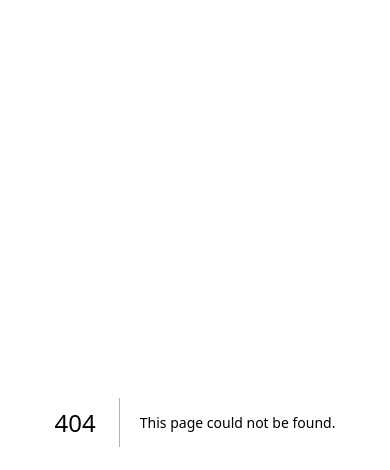
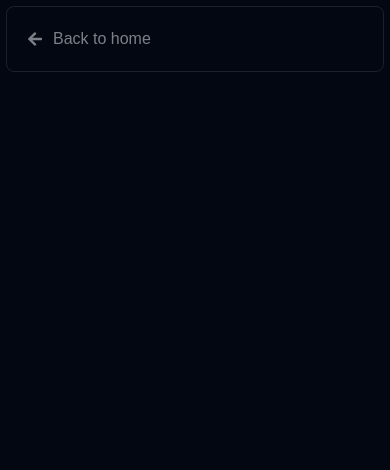
Before and after one commit to reginaldsc02/rsc-dev-portfolio, a Next.js app: page /documents/resume in a window 390 px wide. Before the commit this address had no page. Shown: the top 470 px of the page. Built offline with nearby package versions, Linux system fonts and the light colour scheme.

Commit message:
Setup: Resume download & preview. Update: About Section: Image Responsivness

```diff
--- /dev/null
+++ b/app/documents/resume/page.tsx
@@ -0,0 +1,23 @@
+import Link from "next/link";
+import { FaArrowLeft } from "react-icons/fa";
+
+export default function Test() {
+  return (
+    <main className="w-full p-1.5 min-h-screen">
+      <Link
+        href={"/"}
+        className="w-full mb-1.5 p-5 flex items-center gap-2.5 text-gray-50/50 hover:text-gray-50 transition-colors duration-200 ease-linear group border-[1px] border-solid border-gray-50/10 rounded-lg"
+      >
+        <span>
+          <FaArrowLeft />
+        </span>
+        <span className="group-active:scale-95">Back to home</span>
+      </Link>
+
+      <iframe
+        src="/documents/resume.pdf"
+        className="w-full h-screen rounded-lg"
+      ></iframe>
+    </main>
+  );
+}
--- a/components/section/About.tsx
+++ b/components/section/About.tsx
@@ -1,5 +1,7 @@
 import Image from "next/image";
-import { FaUser } from "react-icons/fa";
+import { FaDownload, FaFilePdf, FaUser } from "react-icons/fa";
+import { PrimaryButton } from "../ui/Buttons";
+import Link from "next/link";
 
 export const About = () => {
   return (
@@ -7,7 +9,7 @@ export const About = () => {
       id="about"
       className="my-5 p-2.5 flex flex-col lg:flex-row lg:items-start justify-between gap-2.5 border-y-[1px] border-solid border-y-gray-50/10"
     >
-      <div className="lg:w-1/2 lg:min-h-[500px] p-5 border-[1px] border-solid border-gray-50/10 rounded-lg">
+      <div className="lg:w-1/2 lg:min-h-[600px] p-5 border-[1px] border-solid border-gray-50/10 rounded-lg">
         <div className="mb-2.5 flex items-center gap-1.5 text-balance capitalize text-4xl font-bold">
           <span className="hidden md:block">
             <FaUser />
@@ -15,11 +17,9 @@ export const About = () => {
 
           <span className="font-medium">Between Logic & Lore</span>
         </div>
-
         <p className="mb-5 tracking-wide text-gray-50/50">
           The Brain Behind the Backend
         </p>
-
         <div className="xl:w-[500px] text-gray-50/50 tracking-wide grid gap-2.5">
           <p>
             I’m a backend focused but full-stack developer with a poetic heart
@@ -49,9 +49,29 @@ export const About = () => {
             </i>
           </p>
         </div>
+
+        <div className="mt-5 lg:mt-6 flex flex-col sm:flex-row sm:items-center gap-5">
+          <Link
+            href={"/documents/resume.pdf"}
+            download={true}
+            className="block w-fit"
+          >
+            <PrimaryButton
+              buttonText={"Download Resume"}
+              buttonIcon={<FaDownload />}
+            />
+          </Link>
+
+          <Link href={"/documents/resume/"} className="block w-fit">
+            <PrimaryButton
+              buttonText={"Preview Resume"}
+              buttonIcon={<FaFilePdf />}
+            />
+          </Link>
+        </div>
       </div>
 
-      <div className="lg:w-1/2 h-[500px] p-1 border-[1px] border-solid border-gray-50/10 rounded-lg">
+      <div className="lg:w-1/2 h-[600px] p-1 border-[1px] border-solid border-gray-50/10 rounded-lg">
         <Image
           src={"/images/personal/personal-pic.jpg"}
           alt="Reginald Sahil Chand"
```
Also changed, not shown: 1 other file (tests, documents, lock files or other folders).
